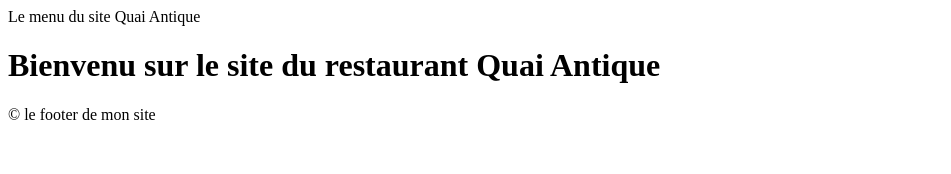
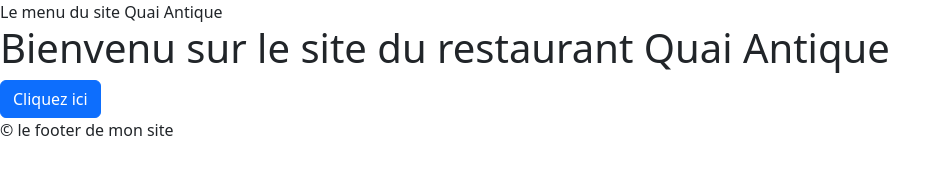
Before and after one commit to buffsum/CDC_QA, a website with bundled scripts: page index.html in a window 1280 px wide. Shown: the whole page, without its empty margins (0-951 px from the left). Built offline with nearby package versions, Linux system fonts and the light colour scheme; files whose address does not match are found by name.

Commit message:
j'ai téléchargé node.js, npm et bootstrap. j'ai créé mon fichier .gitignore pour ignorer le dossier 'node_modules' à chacun de mes commits. à voir si je ne déplace pas le fichier 'package.json' dans le dossier 'node_modules'

```diff
--- a/index.html
+++ b/index.html
@@ -3,6 +3,7 @@
 <head>
     <meta charset="UTF-8">
     <meta name="viewport" content="width=device-width, initial-scale=1.0">
+    <link rel="stylesheet" href="node_modules/bootstrap/dist/css/bootstrap.min.css">
     <title>Document</title>
 </head>
 <body>
@@ -15,11 +16,14 @@
         <a href="contact.php">Contact</a> -->
     </main>
 
+    <button class="btn btn-primary">Cliquez ici</button>
+
     <footer>
         <p>&copy; le footer de mon site</p>
     </footer>
 
     <!-- pour inclure mon système de routage :  -->
+    <script src="node_modules/bootstrap/dist/js/bootstrap.bundle.min.js"></script>
     <script type="module" src="Router/router.js"></script>
 </body>
 </html>
--- /dev/null
+++ b/package.json
@@ -0,0 +1,5 @@
+{
+  "dependencies": {
+    "bootstrap": "^5.3.3"
+  }
+}
```
Also changed, not shown: 2 other files.
